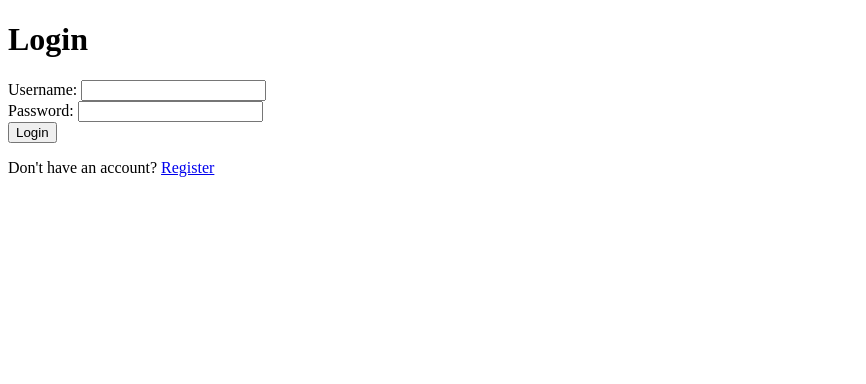
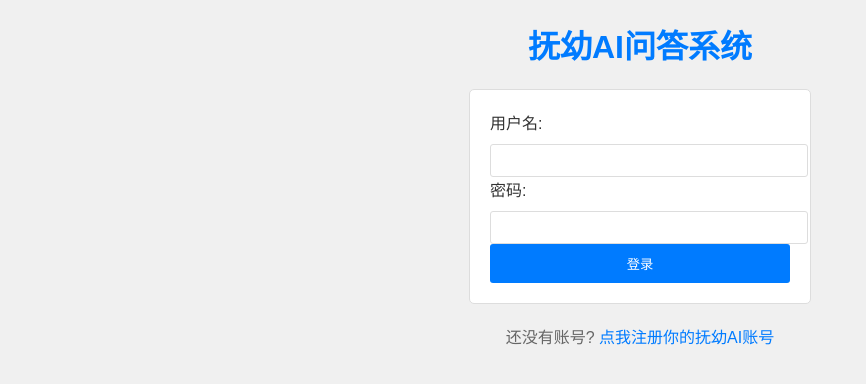
Before and after one commit to ShanQuea/ChatGpt, a Flask app: page / in a window 1280 px wide. Shown: the top 384 px of the page, without its empty margins (0-866 px from the left). Run offline with Flask 3, Linux system fonts and the light colour scheme.

Commit message:
更新登录注册页面

```diff
--- a/templates/login.html
+++ b/templates/login.html
@@ -1,25 +1,31 @@
 <!DOCTYPE html>
 <html>
 <head>
-    <title>Login</title>
+    <title>登录-抚州幼儿师范高等专科学校AI对话</title>
+    <meta charset="UTF-8">
 </head>
-<body>
-    <h1>Login</h1>
-    <form id="login-form">
-        <label for="username">Username:</label>
-        <input type="text" id="username" name="username" required>
+<body style="background-color: #f0f0f0; font-family: Arial, sans-serif;">
+<h1 style="text-align: center; color: #007bff;">抚幼AI问答系统</h1>
+<form id="login-form"
+      style="max-width: 300px; margin: 0 auto; padding: 20px; background-color: #ffffff; border: 1px solid #dddddd; border-radius: 5px;">
+    <label for="username" style="display: block; margin-bottom: 10px; color: #333;">用户名:</label>
+    <input type="text" id="username" name="username" required
+           style="width: 100%; padding: 8px; border: 1px solid #dddddd; border-radius: 3px;">
     <br>
-        <label for="password">Password:</label>
-        <input type="password" id="password" name="password" required>
+    <label for="password" style="display: block; margin-bottom: 10px; color: #333;">密码:</label>
+    <input type="password" id="password" name="password" required
+           style="width: 100%; padding: 8px; border: 1px solid #dddddd; border-radius: 3px;">
     <br>
-        <input type="submit" value="Login">
+    <input type="submit" value="登录"
+           style="width: 100%; padding: 10px; background-color: #007bff; color: #ffffff; border: none; border-radius: 3px; cursor: pointer;">
 </form>
-    <p>Don't have an account? <a href="/register">Register</a></p>
+<p style="text-align: center; margin-top: 20px; color: #666;">还没有账号? <a href="/register"
+                                                                             style="color: #007bff; text-decoration: none;">点我注册你的抚幼AI账号</a>
+</p>
 <script>
     // 使用 JavaScript 提交登录表单
-        document.getElementById("login-form").addEventListener("submit", function(event) {
+    document.getElementById("login-form").addEventListener("submit", function (event) {
         event.preventDefault();  // 阻止表单默认提交行为
-
         // 获取表单中的用户名和密码
         var username = document.getElementById("username").value;
         var password = document.getElementById("password").value;
@@ -28,7 +34,7 @@
         var xhr = new XMLHttpRequest();
         xhr.open("POST", "/login", true);
         xhr.setRequestHeader("Content-Type", "application/x-www-form-urlencoded;charset=UTF-8");
-            xhr.onreadystatechange = function() {
+        xhr.onreadystatechange = function () {
             if (xhr.readyState === XMLHttpRequest.DONE) {
                 if (xhr.status === 200) {
                     var response = JSON.parse(xhr.responseText);
@@ -37,11 +43,11 @@
                         location.reload();
                     } else {
                         // 登录失败，显示错误消息
-                            alert("Login failed. Please check your username and password.");
+                        alert("登录失败,请检查你的用户名和密码!");
                     }
                 } else {
                     // 请求失败，显示错误消息
-                        alert("Login failed. Please check your username and password.");
+                    alert("登录失败,请检查你的用户名和密码!");
                 }
             }
         };
```
Also changed, not shown: templates/register.html (+16 -14 lines). Lines whose indentation alone changed are shown as unchanged.
